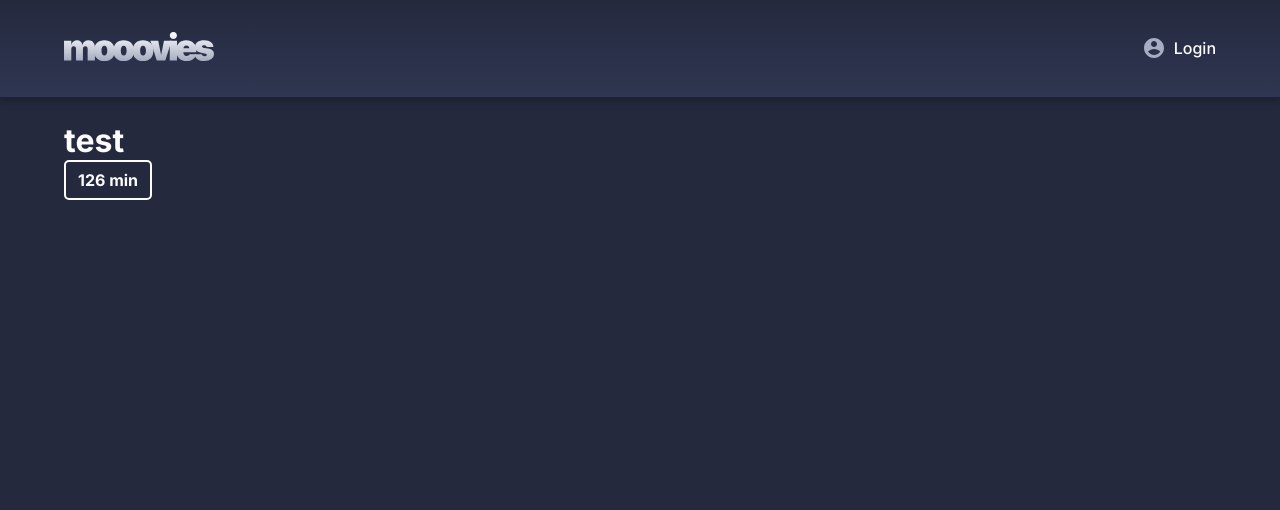
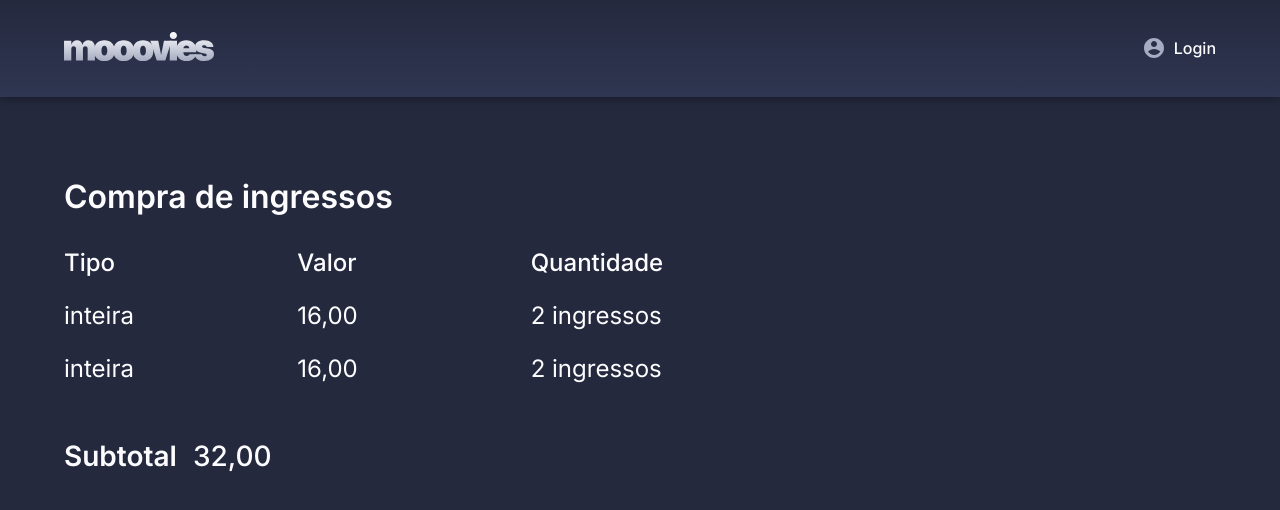
Before and after one commit to lucasgmelo/cinema-management, an Angular app in the folder client/: page /checkout in a window 1280 px wide. Before the commit this address led to /. Shown: the top 510 px of the page. Built offline with nearby package versions, Linux system fonts and the light colour scheme.

Commit message:
feat(main): create checkout page

```diff
--- a/client/src/app/app-routing.module.ts
+++ b/client/src/app/app-routing.module.ts
@@ -1,10 +1,16 @@
 import { NgModule } from '@angular/core';
 import { RouterModule, Routes } from '@angular/router';
 
-const routes: Routes = [];
+import { CheckoutComponent } from './pages/checkout/checkout.component';
+import { HomeComponent } from './pages/home/home.component';
+
+const routes: Routes = [
+  { path: '', component: HomeComponent },
+  { path: 'checkout', component: CheckoutComponent },
+];
 
 @NgModule({
   imports: [RouterModule.forRoot(routes)],
-  exports: [RouterModule]
+  exports: [RouterModule],
 })
-export class AppRoutingModule { }
+export class AppRoutingModule {}
--- a/client/src/app/app.component.html
+++ b/client/src/app/app.component.html
@@ -1,5 +1 @@
-<app-navbar></app-navbar>
-<main class="page-container">
-  <h1>test</h1>
-  <app-badge content="126 min"></app-badge>
-</main>
+<router-outlet></router-outlet>
--- a/client/src/app/app.module.ts
+++ b/client/src/app/app.module.ts
@@ -5,12 +5,16 @@ import { AppRoutingModule } from './app-routing.module';
 import { AppComponent } from './app.component';
 import { NavbarComponent } from './common/navbar/navbar.component';
 import { BadgeComponent } from './common/badge/badge.component';
+import { CheckoutComponent } from './pages/checkout/checkout.component';
+import { HomeComponent } from './pages/home/home.component';
 
 @NgModule({
   declarations: [
     AppComponent,
     NavbarComponent,
-    BadgeComponent
+    BadgeComponent,
+    CheckoutComponent,
+    HomeComponent
   ],
   imports: [
     BrowserModule,
--- /dev/null
+++ b/client/src/app/pages/checkout/checkout.component.html
@@ -0,0 +1,35 @@
+<app-navbar></app-navbar>
+
+<main class="page-container">
+
+    <section class="tickets">
+
+        <h2>Compra de ingressos</h2>
+
+        <div>
+
+            <div class="header">
+                <p>Tipo</p>
+                <p>Valor</p>
+                <p>Quantidade</p>
+            </div>
+
+            <div>
+                <p>inteira</p>
+                <p>16,00</p>
+                <p>2 ingressos</p>
+            </div>
+
+            <div>
+                <p>inteira</p>
+                <p>16,00</p>
+                <p>2 ingressos</p>
+            </div>
+
+        </div>
+
+        <p>Subtotal<span>32,00</span></p>
+
+    </section>
+
+</main>
--- /dev/null
+++ b/client/src/app/pages/checkout/checkout.component.scss
@@ -0,0 +1,46 @@
+.tickets {
+
+    margin: 56px 0;
+
+    h2 {
+        font-size: 32px;
+        font-weight: 600;
+    }
+
+    & > div {
+        padding: 32px 0 56px;
+        width: 700px;
+
+        p{
+            font-size: 24px;
+        }
+
+        .header p{
+
+            font-weight: 500;
+        }
+
+        div {
+            display: grid;
+            grid-template-columns: 1fr 1fr 1fr;
+
+            & + div {
+                margin-top: 24px;
+            }
+
+        }
+
+    }
+
+    & > p {
+        font-size: 28px;
+        font-weight: 600;
+
+        span {
+            margin-left: 16px;
+            font-weight: 500;
+        }
+
+    }
+
+}
--- /dev/null
+++ b/client/src/app/pages/checkout/checkout.component.ts
@@ -0,0 +1,15 @@
+import { Component, OnInit } from '@angular/core';
+
+@Component({
+  selector: 'app-checkout',
+  templateUrl: './checkout.component.html',
+  styleUrls: ['./checkout.component.scss']
+})
+export class CheckoutComponent implements OnInit {
+
+  constructor() { }
+
+  ngOnInit(): void {
+  }
+
+}
--- /dev/null
+++ b/client/src/app/pages/home/home.component.html
@@ -0,0 +1,6 @@
+<app-navbar></app-navbar>
+
+<main class="page-container">
+  <h1>test</h1>
+  <app-badge content="126 min"></app-badge>
+</main>
--- /dev/null
+++ b/client/src/app/pages/home/home.component.ts
@@ -0,0 +1,15 @@
+import { Component, OnInit } from '@angular/core';
+
+@Component({
+  selector: 'app-home',
+  templateUrl: './home.component.html',
+  styleUrls: ['./home.component.scss']
+})
+export class HomeComponent implements OnInit {
+
+  constructor() { }
+
+  ngOnInit(): void {
+  }
+
+}
```
Also changed, not shown: client/src/app/pages/home/home.component.scss (added), 2 other files (tests, documents, lock files or other folders).
